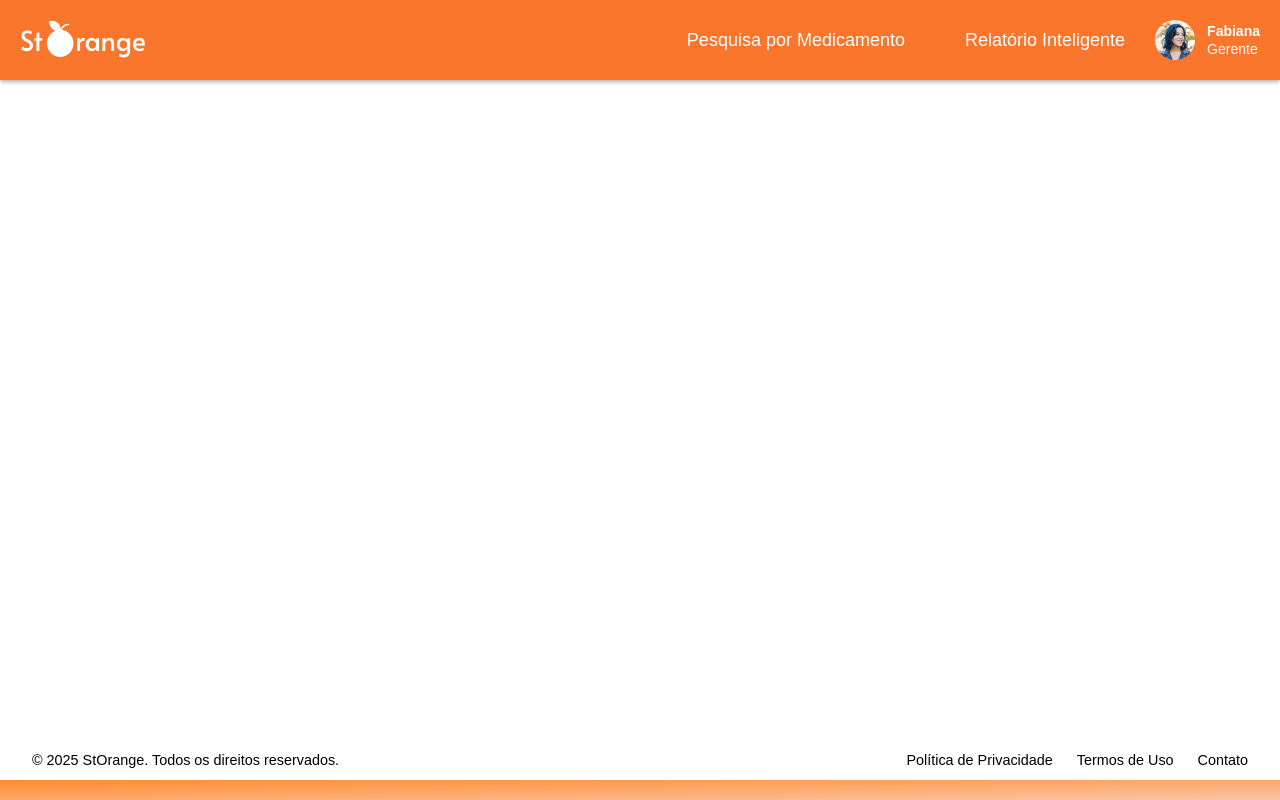
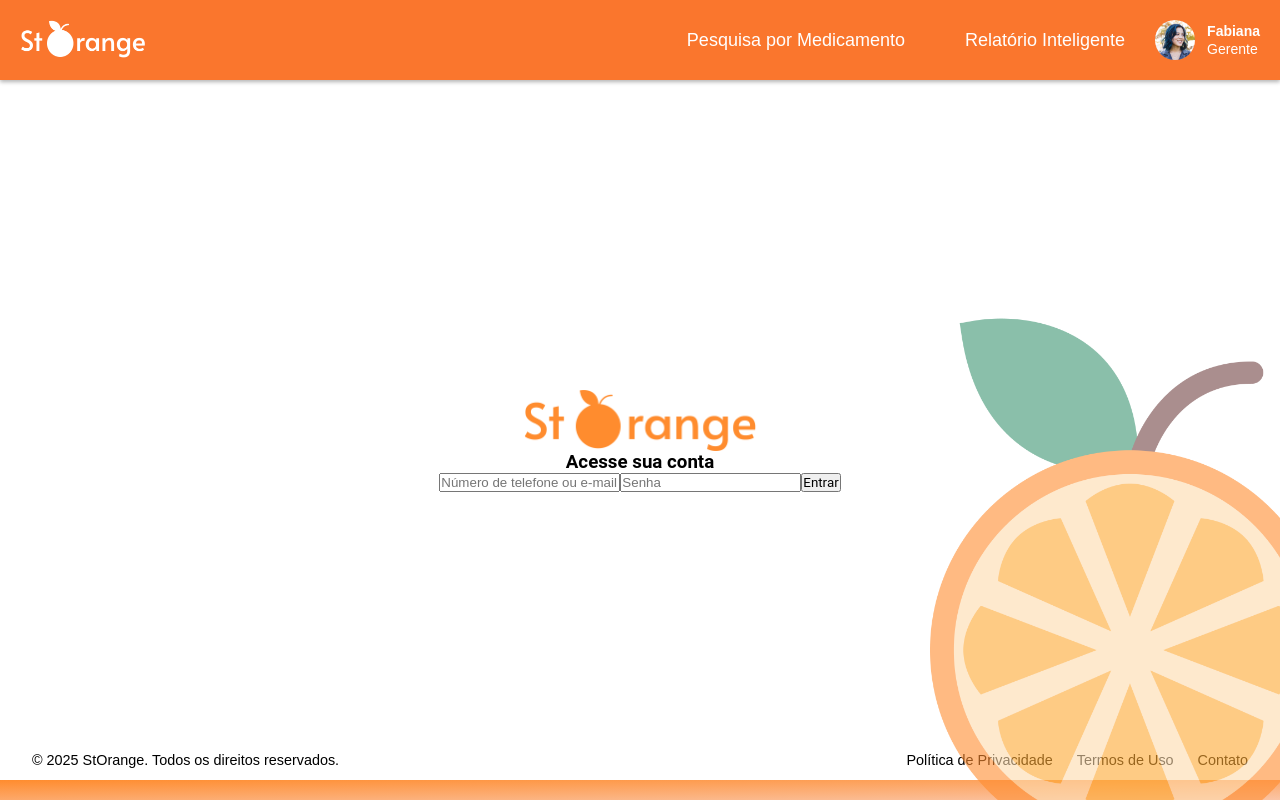
Before and after one commit to anasosl/EstocAI, a React (Create React App) app in the folder frontend/: page /cadastro in a window 1280 px wide. Built offline with nearby package versions, Linux system fonts and the light colour scheme; a web font is replaced by a local one.

Commit message:
deletando node_modules

```diff
--- /dev/null
+++ b/frontend/src/pages/Cadastro/index.tsx
@@ -0,0 +1,25 @@
+import React from "react";
+import assets from '../../assets'; // Importar a imagem
+import { BackgroundImage, PageContainer, StorangeOrangeBackground } from "./style";
+import { StorangeOrangeLogo } from "../Login/style";
+
+
+export const Cadastro: React.FC = () => {
+
+  return (
+    <PageContainer>
+        <StorangeOrangeLogo src={assets.storangeOrangeLogo} alt="Logo" />
+        <h3>Acesse sua conta</h3>
+        <form>
+          <input type="text" placeholder="Número de telefone ou e-mail" />
+          <input type="password" placeholder="Senha" />
+          <button >Entrar</button>
+
+
+        </form>
+      <StorangeOrangeBackground src={assets.storangeOrangeBackground}/>
+    </PageContainer>
+  );
+};
+
+export default Cadastro;
--- /dev/null
+++ b/frontend/src/pages/Cadastro/style.ts
@@ -0,0 +1,41 @@
+import styled from 'styled-components';
+import { theme } from "../../styles/theme";
+
+export const PageContainer = styled.div`
+  position: relative;
+  width: 100%;
+  height: 90vh;
+  overflow: hidden; // Adicionado para evitar barra de rolagem
+  display: flex;
+  justify-content: center;
+  align-items: center;
+  flex-direction: column;
+  z-index: 1;
+  p {
+	color: ${theme.colors.laranjaPrincipal};
+	text-decoration: none;
+	cursor: pointer;
+  }
+
+	&:hover {
+	  text-decoration: underline;
+	}
+`;
+
+export const BackgroundImage = styled.img`
+  position: absolute;
+  bottom: 55px;
+  left: 55px;
+  width: 400px;
+  height: auto;
+  z-index: -2;
+`;
+
+export const StorangeOrangeBackground = styled.img`
+  position: absolute;
+  bottom: -50px;
+  right: -50px;
+  width: 400px;
+  height: auto;
+  z-index: -2;
+`;
--- a/frontend/src/pages/Login/style.ts
+++ b/frontend/src/pages/Login/style.ts
@@ -15,6 +15,7 @@ export const PageContainer = styled.div`
 	color: ${theme.colors.laranjaPrincipal};
 	text-decoration: none;
 	cursor: pointer;
+  }
 
 	&:hover {
 	  text-decoration: underline;
--- a/frontend/src/pages/index.ts
+++ b/frontend/src/pages/index.ts
@@ -1,4 +1,6 @@
 import { Home } from './Home';
-import { Relatorio } from './Relatorio'
-export { Relatorio }
-export { Home };
+import { Relatorio } from './Relatorio';
+import { Login } from './Login';
+import { Cadastro } from './Cadastro';
+
+export { Relatorio, Home, Login, Cadastro };
--- a/frontend/src/routes/routes.tsx
+++ b/frontend/src/routes/routes.tsx
@@ -1,15 +1,15 @@
 import React from 'react';
 import { Route, Routes } from 'react-router-dom';
-import { Home } from '../pages';
+import { Cadastro, Home, Login } from '../pages';
 import { Relatorio } from '../pages/Relatorio';
 import MedicamentoPage from '../pages/Medicamento';
-import { Login } from '../pages/Login';
 
 export const PublicRoutes = (): JSX.Element => (
 	<div className='container'>
 		<Routes>
 			<Route path='/' element={<Login />} />
 			<Route path='/Login' element={<Login />} />
+			<Route path='/cadastro' element={<Cadastro />} />
 			<Route path='/home' element={<Home />} />
 			<Route path='/relatorio' element={<Relatorio />} />
 			<Route path='/medicamento/:id' element={<MedicamentoPage />} />
```
